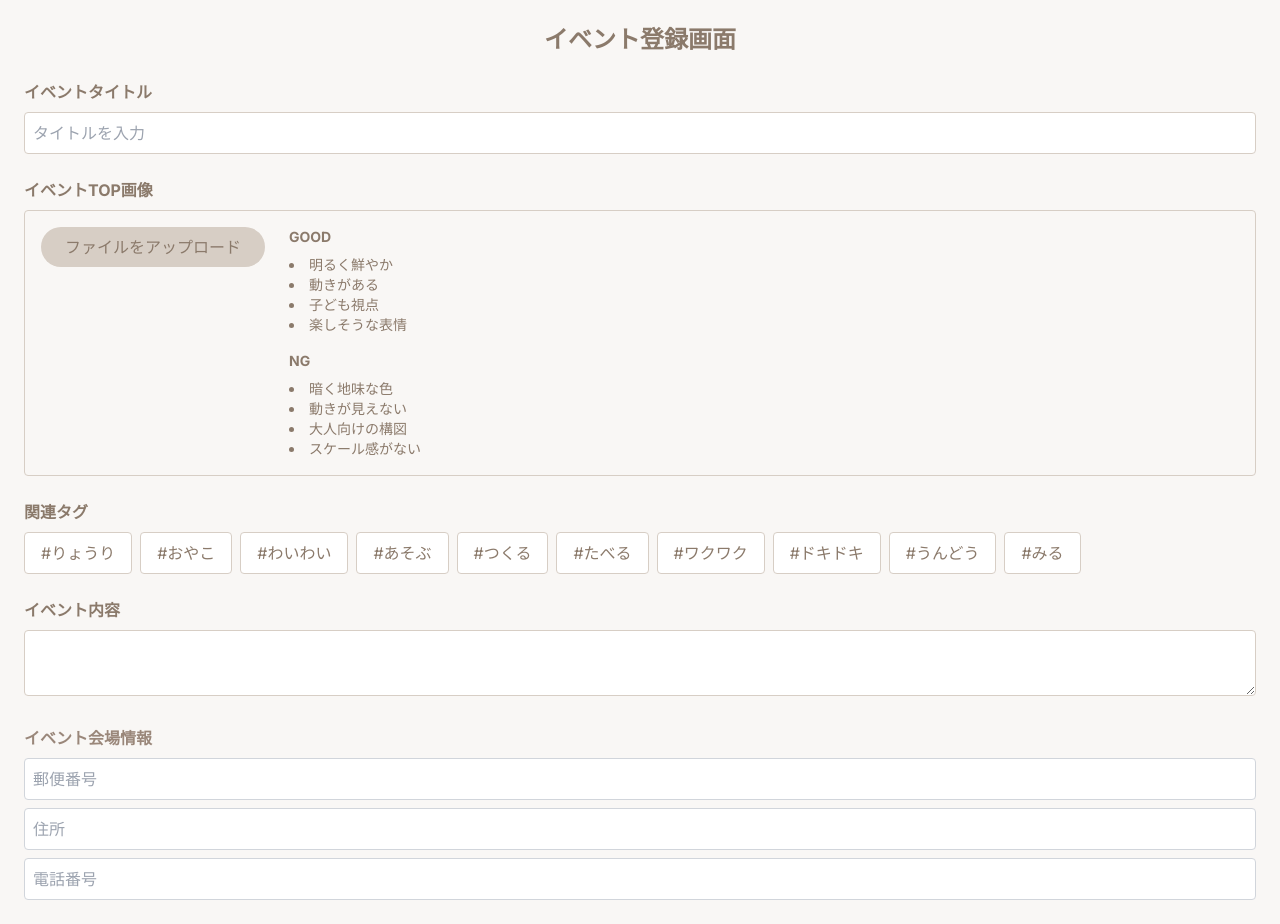
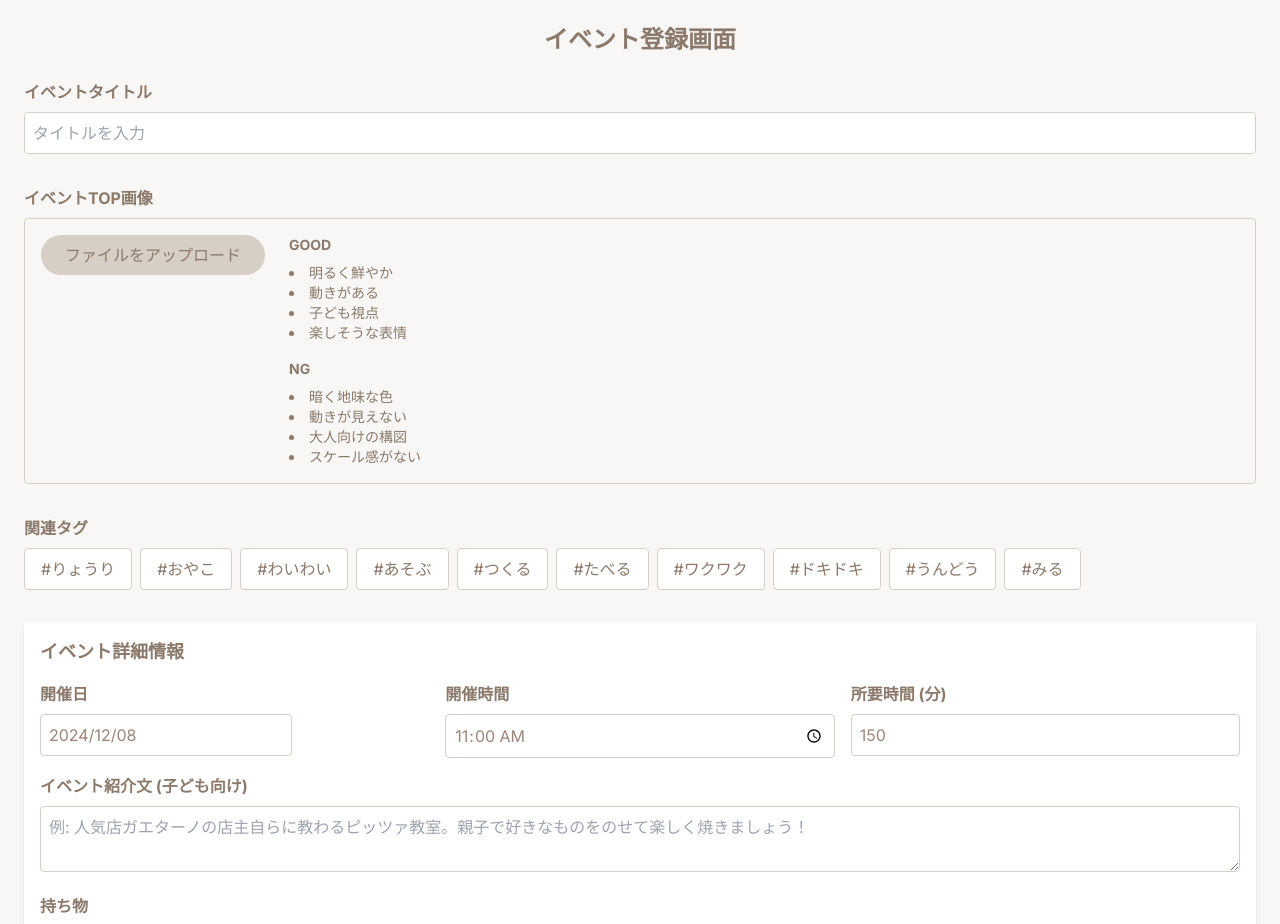
Before and after one commit to tech0mg/Hidarihashi-Frontend, a Next.js app: page /customers/toB_form in a window 1280 px wide. Shown: the top 924 px of the page. Built offline with nearby package versions, Linux system fonts and the light colour scheme.

Commit message:
toBフォームの更新途中

```diff
--- a/src/app/customers/toB_form/page.jsx
+++ b/src/app/customers/toB_form/page.jsx
@@ -1,16 +1,18 @@
 "use client";
 import React, { useState } from "react";
+import DatePicker from "react-datepicker";
+import "react-datepicker/dist/react-datepicker.css";
 
 const EventRegistrationForm = () => {
   const [formData, setFormData] = useState({
     title: "",
     tags: [],
     theme: "",
-    startDate: "",
-    startTime: "",
-    duration: "",
+    startDate: new Date(),
+    startTime: "11:00",
+    duration: "150",
     description: "",
-    items: ["", "", ""],
+    items: ["エプロン", "三角巾", "手ふきタオル"],
     location: {
       postalCode: "",
       address: "",
@@ -40,6 +42,20 @@ const EventRegistrationForm = () => {
       tags: prev.tags.includes(tag)
         ? prev.tags.filter((t) => t !== tag)
         : [...prev.tags, tag],
+    }));
+  };
+
+  const handleDateChange = (date) => {
+    setFormData((prev) => ({
+      ...prev,
+      startDate: date,
+    }));
+  };
+
+  const handleTimeChange = (e) => {
+    setFormData((prev) => ({
+      ...prev,
+      startTime: e.target.value,
     }));
   };
 
@@ -81,7 +97,7 @@ const EventRegistrationForm = () => {
   return (
     <div className="p-6 bg-[#F9F7F5] min-h-screen">
       <h1 className="text-2xl font-bold mb-6 text-center text-[#8B7A6B]">イベント登録画面</h1>
-      <div className="space-y-6">
+      <div className="space-y-8">
         {/* イベントタイトル */}
         <div>
           <label className="block mb-2 font-bold text-[#8B7A6B]">イベントタイトル</label>
@@ -145,14 +161,66 @@ const EventRegistrationForm = () => {
         </div>
 
         {/* イベント詳細 */}
+        <div className="bg-white shadow-md p-4 rounded">
+          <h2 className="text-lg font-bold text-[#8B7A6B] mb-4">イベント詳細情報</h2>
+          <div className="grid grid-cols-3 gap-4">
             <div>
-          <label className="block mb-2 font-bold  text-[#8B7A6B]">イベント内容</label>
+              <label className="block mb-2 font-bold text-[#8B7A6B]">開催日</label>
+              <DatePicker
+                selected={formData.startDate}
+                onChange={handleDateChange}
+                dateFormat="yyyy/MM/dd"
+                className="w-full border border-[#D7CEC5] p-2 rounded"
+              />
+            </div>
+            <div>
+              <label className="block mb-2 font-bold text-[#8B7A6B]">開催時間</label>
+              <input
+                type="time"
+                name="startTime"
+                value={formData.startTime}
+                onChange={handleTimeChange}
+                className="w-full border border-[#D7CEC5] p-2 rounded"
+              />
+            </div>
+            <div>
+              <label className="block mb-2 font-bold text-[#8B7A6B]">所要時間 (分)</label>
+              <input
+                type="number"
+                name="duration"
+                value={formData.duration}
+                onChange={handleInputChange}
+                className="w-full border border-[#D7CEC5] p-2 rounded"
+                placeholder="例: 150"
+              />
+            </div>
+          </div>
+
+          <div className="mt-4">
+            <label className="block mb-2 font-bold text-[#8B7A6B]">イベント紹介文 (子ども向け)</label>
             <textarea
               name="description"
               value={formData.description}
               onChange={handleInputChange}
               className="w-full border border-[#D7CEC5] p-2 rounded"
+              placeholder="例: 人気店ガエターノの店主自らに教わるピッツァ教室。親子で好きなものをのせて楽しく焼きましょう！"
             ></textarea>
+          </div>
+
+          <div className="mt-4">
+            <label className="block mb-2 font-bold text-[#8B7A6B]">持ち物</label>
+            <div className="grid grid-cols-3 gap-2">
+              {formData.items.map((item, index) => (
+                <input
+                  key={index}
+                  type="text"
+                  value={item}
+                  onChange={(e) => handleArrayChange(index, e.target.value)}
+                  className="w-full border border-[#D7CEC5] p-2 rounded"
+                />
+              ))}
+            </div>
+          </div>
         </div>
 
         {/* 場所 */}
```
Lines whose indentation alone changed are shown as unchanged.
